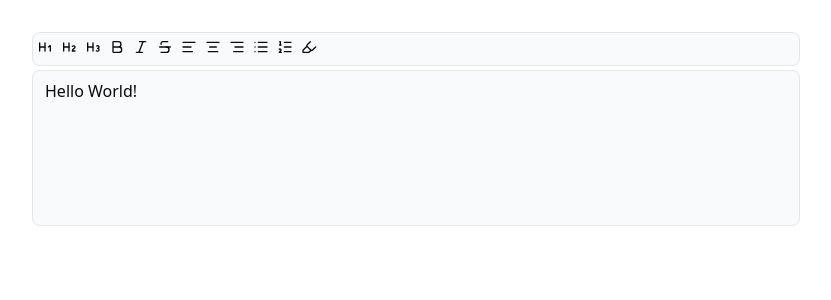
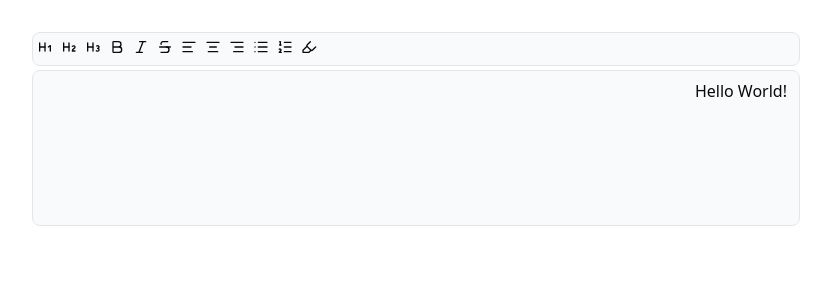
Before and after one commit to Dame121/Document-Pagination-Tip-Tap, a Next.js app: page / in a window 1280 px wide. Shown: the top 300 px of the page, without its empty margins (224-1055 px from the left). Built offline with nearby package versions, Linux system fonts and the light colour scheme.

Commit message:
Fixed the all the funxtions of menubar and i have made it work

```diff
--- a/app/globals.css
+++ b/app/globals.css
@@ -132,3 +132,24 @@
     @apply text-lg font-bold;
   }
 }
+
+/* TipTap Editor List Styles */
+.ProseMirror ul {
+  list-style-type: disc;
+  padding-left: 1.5rem;
+  margin: 0.5rem 0;
+}
+
+.ProseMirror ol {
+  list-style-type: decimal;
+  padding-left: 1.5rem;
+  margin: 0.5rem 0;
+}
+
+.ProseMirror li {
+  margin: 0.25rem 0;
+}
+
+.ProseMirror li p {
+  margin: 0;
+}
--- a/components/ui/rich-text-editor/index.tsx
+++ b/components/ui/rich-text-editor/index.tsx
@@ -3,11 +3,29 @@ import { useEditor, EditorContent } from "@tiptap/react";
 import StarterKit from "@tiptap/starter-kit";
 import React from "react";
 import MenuBar from "./menu-bar";
+import TextAlign from "@tiptap/extension-text-align";
+import Highlight from "@tiptap/extension-highlight";
 
 
 export default function RichTextEditor() {
     const editor = useEditor({
-    extensions: [StarterKit],
+    extensions: [
+      StarterKit.configure({
+        bulletList: {
+          HTMLAttributes: {
+            class: "list-disc ml-3" },
+        },
+          orderedList: {
+          HTMLAttributes: {
+          class: "list-decimal ml-3" },
+        },
+      }),
+      TextAlign.configure({
+        types: ['heading', 'paragraph'],
+        defaultAlignment: 'right',
+      }),
+      Highlight,
+    ],
     content: '<p>Hello World! </p>',
     immediatelyRender: false,
     editorProps: {
--- a/package.json
+++ b/package.json
@@ -11,6 +11,8 @@
   "dependencies": {
     "@radix-ui/react-slot": "^1.2.4",
     "@radix-ui/react-toggle": "^1.1.10",
+    "@tiptap/extension-highlight": "^3.15.3",
+    "@tiptap/extension-text-align": "^3.15.3",
     "@tiptap/pm": "^3.15.3",
     "@tiptap/react": "^3.15.3",
     "@tiptap/starter-kit": "^3.15.3",
```
Also changed, not shown: 1 other file (tests, documents, lock files or other folders).
